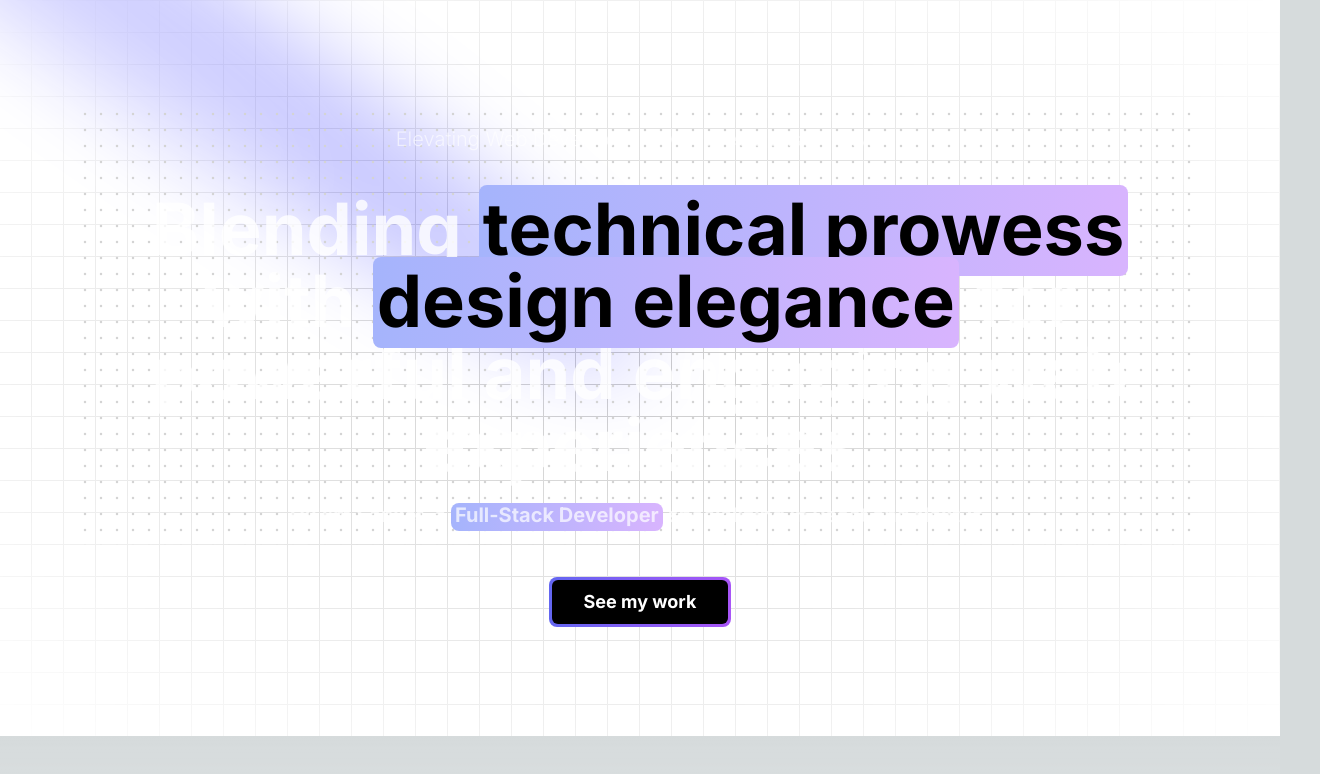
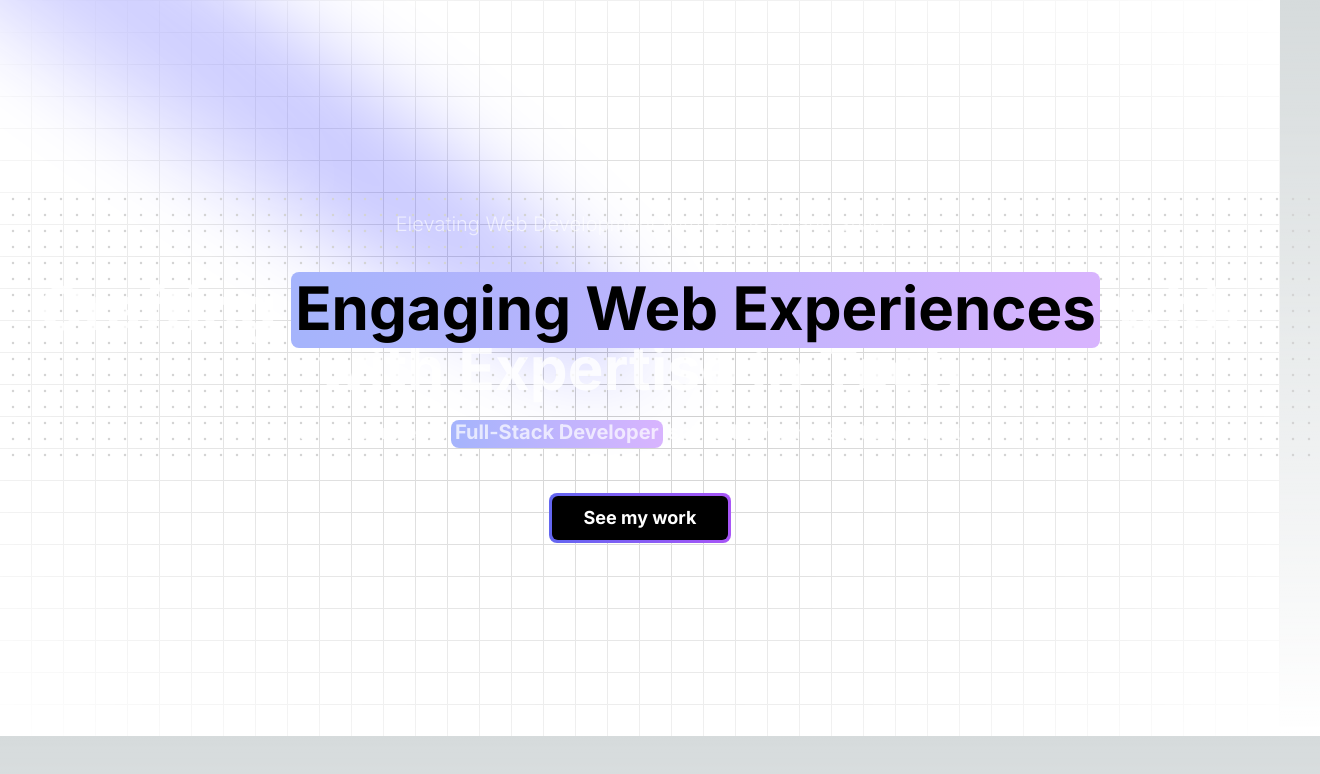
Before and after one commit to SanketSonawane11/Portfolio, a Next.js app: page / in a window 1280 px wide. Shown: the top 774 px of the page, 1320 px wide, since content can reach past the window. Built offline with nearby package versions, Linux system fonts and the light colour scheme.

Commit message:
Completed hero with animations

```diff
--- a/package.json
+++ b/package.json
@@ -11,6 +11,7 @@
   "dependencies": {
     "clsx": "^2.1.1",
     "framer-motion": "^11.3.21",
+    "gsap": "^3.12.5",
     "mini-svg-data-uri": "^1.4.4",
     "next": "14.2.5",
     "next-themes": "^0.3.0",
--- a/src/app/Components/Hero/Hero.tsx
+++ b/src/app/Components/Hero/Hero.tsx
@@ -2,6 +2,7 @@ import React from "react";
 import { Spotlight } from "../ui/Spotlight";
 import { GridBackground } from "../ui/Grid-background";
 import { HeroHighlight, Highlight } from "../ui/Hero-highlight";
+import HeroFade from "../ui/gsapFade";
 
 function Hero() {
   return (
@@ -9,20 +10,17 @@ function Hero() {
       <Spotlight className="top-[-10%] left-[15%]" fill="blue" />
       <Spotlight className="top-[-30%] left-[-10%]" fill="white" />
       <GridBackground className="flex flex-col w-[100%] items-center justify-center">
-        <div className="text-center w-[32rem] md:min-w-[50rem] lg:min-w-[70rem] flex-col flex items-center gap-8 justify-center">
-          <HeroHighlight className="text-white/80 text-4xl md:text-5xl lg:text-7xl">
+        <div className="text-center w-[32rem] md:min-w-[50rem] lg:min-w-[85rem] flex-col flex items-center gap-8 justify-center">
+          <HeroFade>
+            <HeroHighlight className=" text-white/80 text-4xl md:text-5xl lg:text-6xl">
               <h1 className="text-lg mb-5 md:mb-10 md:text-xl font-light text-white/60">
                 Elevating Web Development with Precision and Style
               </h1>
-            Blending{" "}
+              Crafting{" "}
               <Highlight className="text-black dark:text-white">
-              technical prowess
+                Engaging Web Experiences
               </Highlight>{" "}
-            with{" "}
-            <Highlight className="text-black dark:text-white">
-              design elegance
-            </Highlight>{" "}
-            for powerful and engaging web experiences
+              with with Expertise in Tech
               <div className="text-xl mt-8 md:mt-5 text-white/70">
                 Hi! I’m Sanket, a <Highlight>Full-Stack Developer</Highlight>{" "}
                 specializing in React and Next.js.
@@ -34,6 +32,7 @@ function Hero() {
                 See my work
               </div>
             </button>
+          </HeroFade>
         </div>
       </GridBackground>
     </div>
--- a/src/app/Components/ui/Hero-highlight.tsx
+++ b/src/app/Components/ui/Hero-highlight.tsx
@@ -29,7 +29,7 @@ export const HeroHighlight = ({
   return (
     <div
       className={cn(
-        "relative p-4 h-fit w-fit flex items-center bg-transparent dark:bg-transparent justify-center group",
+        "relative p-4 overflow-hidden rounded-3xl h-fit w-fit flex items-center bg-transparent dark:bg-transparent justify-center group",
         containerClassName
       )}
       onMouseMove={handleMouseMove}
--- /dev/null
+++ b/src/app/Components/ui/gsapFade.tsx
@@ -0,0 +1,25 @@
+'use client'
+
+import React, { useEffect, useRef } from "react";
+import { fadeUpAnimation } from "../../../lib/registerPlugins";
+
+const HeroFade: React.FC<{ className?: string; children: any }> = ({
+  className,
+  children,
+}) => {
+  const ref = useRef<HTMLDivElement>(null);
+
+  useEffect(() => {
+    if (ref.current) {
+      fadeUpAnimation(ref.current);
+    }
+  }, []);
+
+  return (
+    <div ref={ref} className={className}>
+      {children}
+    </div>
+  );
+};
+
+export default HeroFade;
--- /dev/null
+++ b/src/lib/registerPlugins.ts
@@ -0,0 +1,23 @@
+// gsapAnimations.ts
+import { gsap } from "gsap";
+import { ScrollTrigger } from "gsap/dist/ScrollTrigger";
+
+gsap.registerPlugin(ScrollTrigger);
+
+export const fadeUpAnimation = (element: HTMLElement) => {
+  gsap.fromTo(
+    element,
+    { opacity: 0, y: 50 },
+    {
+      opacity: 1,
+      y: 0,
+      duration: 1,
+      scrollTrigger: {
+        trigger: element,
+        start: "top 80%",
+        end: "top 60%",
+        toggleActions: "play none none reverse",
+      },
+    }
+  );
+};
```
Also changed, not shown: 1 other file (tests, documents, lock files or other folders). Lines whose indentation alone changed are shown as unchanged.
